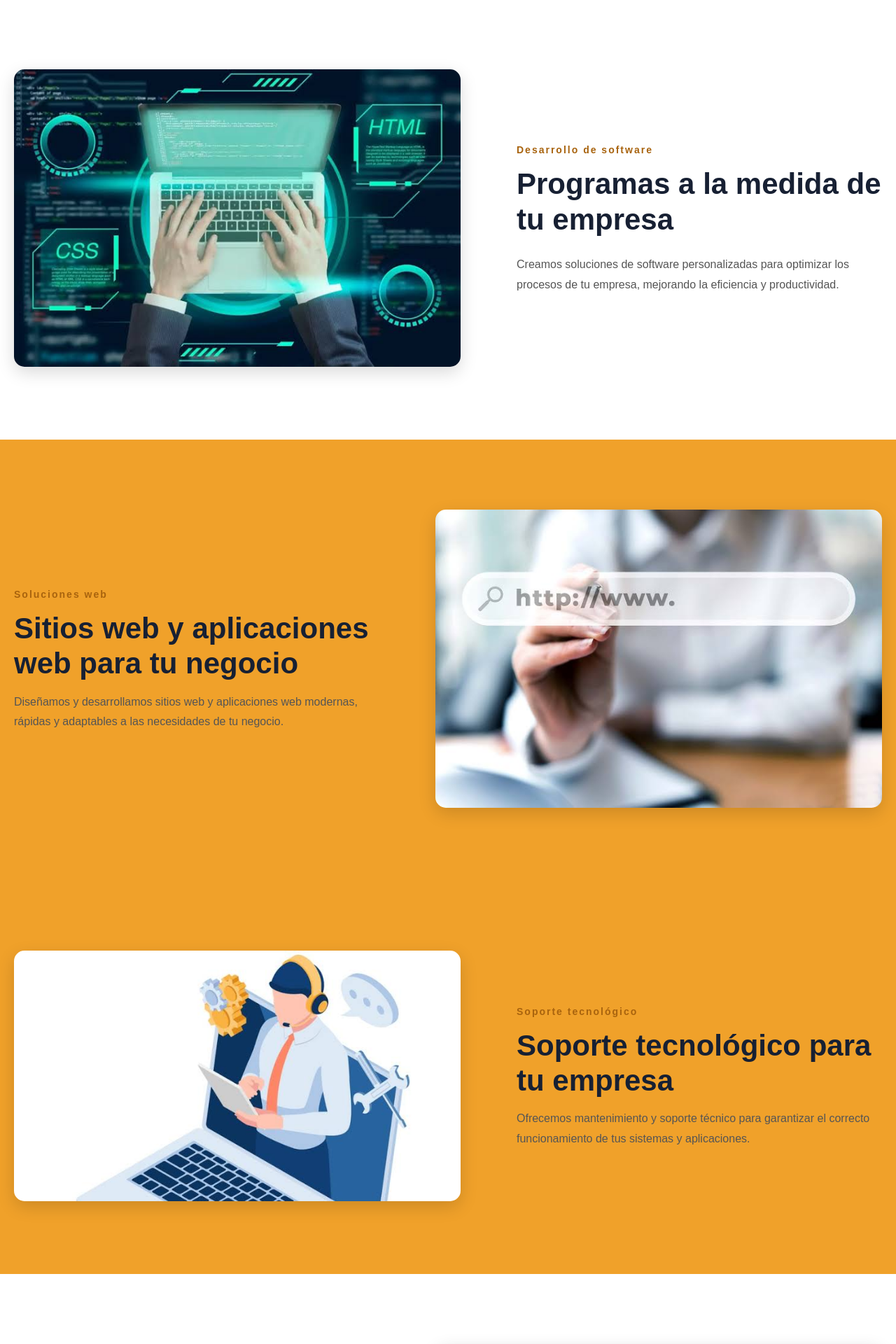
After one commit to adriana1125/BITMID, a Laravel app: page /soluciones in a window 1280 px wide. The commit adds this page. Shown: the part 521-2441 px from the top of the page at 70% size. Run offline with Laravel 12, Linux system fonts and the light colour scheme; some libraries are stand-ins or nearby versions.

Commit message:
"creada vista de soluciones"

```diff
--- a/BitMID/resources/views/inicio.blade.php
+++ b/BitMID/resources/views/inicio.blade.php
@@ -20,14 +20,14 @@
         <nav class="navbar">
 
             <div class="container-fluid">
-                <a class="navbar-brand" href="#inicio" aria-label="BitMID, ir al inicio">
+                <a class="navbar-brand" href="{{ route('inicio') }}" aria-label="BitMID, ir al inicio">
                     <img src="{{ asset('images/BITMID2.png') }}" alt="Logo de BitMID">
                     <h2>BitMID</h2>
                 </a>
             </div>
 
             <ul class="menu">
-                <li><a href="#soluciones">Soluciones</a></li>
+                <li><a href="{{ route('soluciones') }}">Soluciones</a></li>
                 <li><a href="#servicios">Servicios</a></li>
                 <li><a href="#nosotros">Nosotros</a></li>
                 <li><a href="#contacto">Contacto</a></li>
--- /dev/null
+++ b/BitMID/resources/views/soluciones.blade.php
@@ -0,0 +1,287 @@
+
+<!DOCTYPE html>
+<html lang="es">
+<head>
+    <meta charset="UTF-8">
+    <meta name="viewport" content="width=device-width, initial-scale=1.0">
+
+    <title>Empresa TI</title>
+
+    <link rel="stylesheet" href="{{ asset('css/estilos.css') }}">
+
+    <script src="https://www.google.com/recaptcha/api.js" async defer></script>
+
+</head>
+
+<body>
+
+    <!-- BARRA DE NAVEGACIÓN -->
+    <header>
+        <nav class="navbar">
+
+            <div class="container-fluid">
+                <a class="navbar-brand" href="{{ route('inicio') }}" aria-label="BitMID, ir al inicio">
+                    <img src="{{ asset('images/BITMID2.png') }}" alt="Logo de BitMID">
+                    <h2>BitMID</h2>
+                </a>
+            </div>
+
+            <ul class="menu">
+                <li><a href="{{ route('soluciones') }}">Soluciones</a></li>
+                <li><a href="#servicios">Servicios</a></li>
+                <li><a href="#nosotros">Nosotros</a></li>
+                <li><a href="#contacto">Contacto</a></li>
+            </ul>
+
+            <div class="boton-login">
+               <a href="{{ route('login') }}">Iniciar Sesión</a>
+                <a href="/registro" class="btn-registro">Registrarse</a>
+            </div>
+
+        </nav>
+    </header>
+
+    <section
+    class="hero"
+    id="inicio"
+    style="
+        position: relative;
+        width: 100%;
+        height: 450px;
+        overflow: hidden;
+        display: flex;
+        justify-content: center;
+        align-items: center;
+        text-align: center;
+        background: #172033;
+    "
+>
+
+    <video
+        autoplay
+        muted
+        loop
+        playsinline
+        style="
+            position: absolute;
+            top: 0;
+            left: 0;
+            width: 100%;
+            height: 100%;
+            object-fit: cover;
+            object-position: center;
+            z-index: 0;
+        "
+    >
+        <source src="{{ asset('images/soluciones_bitmid.mp4') }}" type="video/mp4">
+        Tu navegador no puede reproducir este video.
+    </video>
+
+    <div
+        class="hero-contenido"
+        style="
+            position: relative;
+            z-index: 2;
+            color: white;
+            max-width: 900px;
+            padding: 20px;
+        "
+    >
+
+        <h1>
+            Soluciones
+            <br>
+            que ofrecemos
+        </h1>
+
+        <p>
+            Gestion, infraestructura y desarrollo de software para tu empresa.
+        </p>
+
+    </div>
+
+</section>
+
+<section class="nosotros" id="software">
+
+    <div class="nosotros-contenido">
+
+        <div class="nosotros-imagen">
+            <img src="{{ asset('images/software.jpg') }}" alt="Desarrollo de software">
+        </div>
+
+        <div class="nosotros-info">
+
+            <span class="etiqueta">
+                Desarrollo de software
+            </span>
+
+            <h2>
+                Programas a la medida de tu empresa
+            </h2>
+
+            <p>
+                Creamos soluciones de software personalizadas para optimizar los procesos de tu empresa, mejorando la eficiencia y productividad.
+            </p>
+
+        </div>
+
+    </div>
+
+</section>
+
+<section class="servicios" id="soporte">
+
+    <div class="nosotros-contenido">
+
+
+
+        <div class="nosotros-info">
+
+            <span class="etiqueta">
+                Soluciones web
+            </span>
+
+            <h2>
+                Sitios web y aplicaciones web para tu negocio
+            </h2>
+
+            <p>
+                Diseñamos y desarrollamos sitios web y aplicaciones web modernas, rápidas y adaptables a las necesidades de tu negocio.
+            </p>
+
+        </div>
+
+        <div class="nosotros-imagen">
+            <img src="{{ asset('images/web.jpg') }}" alt="Soluciones web">
+        </div>
+
+    </div>
+
+</section>
+
+<section class="servicios" id="soporte">
+
+    <div class="nosotros-contenido">
+
+        <div class="nosotros-imagen">
+            <img src="{{ asset('images/soporte.jpg') }}" alt="Soporte tecnológico">
+        </div>
+
+        <div class="nosotros-info">
+
+            <span class="etiqueta">
+                Soporte tecnológico
+            </span>
+
+            <h2>
+                Soporte tecnológico para tu empresa
+            </h2>
+
+            <p>
+                Ofrecemos mantenimiento y soporte técnico para garantizar el correcto funcionamiento de tus sistemas y aplicaciones.
+            </p>
+
+        </div>
+
+
+
+    </div>
+
+</section>
+
+<section class="nosotros" id="ciberseguridad">
+
+    <div class="nosotros-contenido">
+
+
+
+        <div class="nosotros-info">
+
+            <span class="etiqueta">
+                Ciberseguridad
+            </span>
+
+            <h2>
+                Protección de tus datos y sistemas
+            </h2>
+
+            <p>
+                Implementamos estrategias de ciberseguridad para proteger tus datos y sistemas contra amenazas y ataques.
+            </p>
+
+        </div>
+
+         <div class="nosotros-imagen">
+            <img src="{{ asset('images/ciberseguridad.jpg') }}" alt="Ciberseguridad">
+        </div>
+
+    </div>
+
+</section>
+
+
+    <footer class="footer">
+
+        <div class="footer-contenido">
+
+            <div class="footer-empresa">
+
+                <h2>BITMID</h2>
+
+                <p>
+                    Soluciones tecnológicas
+                    para tu empresa.
+                </p>
+
+            </div>
+
+            <div class="footer-enlaces">
+
+                <h3>Navegación</h3>
+
+                <a href="#inicio">Inicio</a>
+                <a href="#servicios">Servicios</a>
+                <a href="#nosotros">Nosotros</a>
+                <a href="#contacto">Contacto</a>
+
+            </div>
+
+            <div class="footer-contacto">
+
+                <h3>Contacto</h3>
+
+                <p>contacto@bitmid.com</p>
+                <p>Mérida, Yucatán</p>
+
+            </div>
+
+        </div>
+
+            <div class="redes-sociales">
+            <a href="#" target="_blank">
+            <i class="fab fa-facebook-f"></i>
+            </a>
+
+            <a href="#" target="_blank">
+            <i class="fab fa-instagram"></i>
+            </a>
+
+            <a href="#" target="_blank">
+            <i class="fab fa-linkedin-in"></i>
+            </a>
+
+            <a href="#" target="_blank">
+            <i class="fab fa-x-twitter"></i>
+            </a>
+        </div>
+
+    </div>
+
+            <p>
+                © 2026 BITMID. Todos los derechos reservados.
+            </p>
+
+        </div>
+
+    </footer>
--- a/BitMID/routes/web.php
+++ b/BitMID/routes/web.php
@@ -28,7 +28,7 @@ Route::get('/', function () {
     ];
 
     return view('inicio', compact('servicios'));
-});
+})->name('inicio');
 
 Route::get('/login', function () {
     return view('login');
@@ -64,3 +64,7 @@ Route::get('/tamano-empresa', function () {
 Route::get('/datos-empresa', function () {
     return view('datos-empresa');
 });
+
+Route::get('/soluciones', function () {
+    return view('soluciones');
+})->name('soluciones');
```
Also changed, not shown: BitMID/public/images/ciberseguridad.jpg (added), BitMID/public/images/software.jpg (added), BitMID/public/images/soporte.jpg (added), BitMID/public/images/web.jpg (added), 1 other file.
